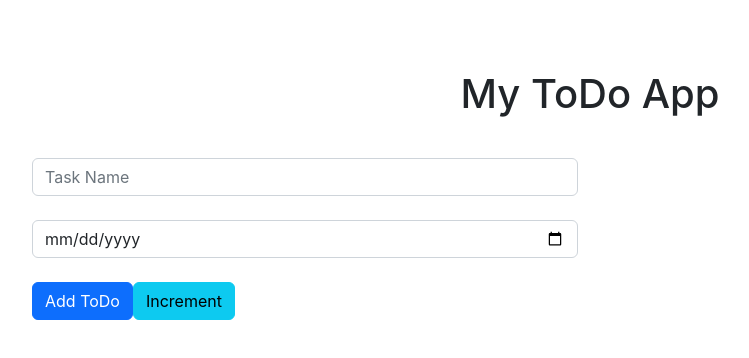
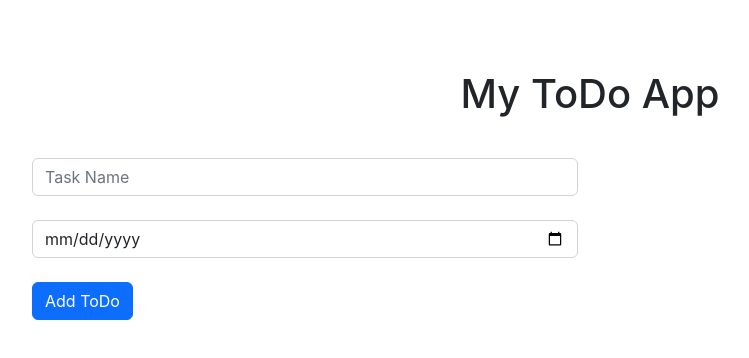
Before and after one commit to digikullReact/julyfsreact, a React (Create React App) app: page / in a window 1280 px wide. Shown: the top 358 px of the page, without its empty margins (50-799 px from the left). Built offline with nearby package versions, Linux system fonts and the light colour scheme.

Commit message:
Edit mode and edit data

```diff
--- a/src/components/Todo.js
+++ b/src/components/Todo.js
@@ -6,6 +6,7 @@ const Todo = () => {
    // const [input,setInput]=useState("");
 
    const  [count,setCount]=useState(0);
+   const [editMode,setEditMode]=useState(false);
 
    const [task,setTask]=useState({
 
@@ -65,6 +66,17 @@ const Todo = () => {
       name:ele.name,
       date:ele.date
      })
+
+     // We will also enable the edit mode
+
+     setEditMode(true);
+   }
+
+   const editItem=()=>{
+     console.log(task)
+
+     // We have to delete the old data
+     // We have to enter the new data --->
    }
 
    /*
@@ -88,15 +100,18 @@ const Todo = () => {
               {/* <input type={"date"} className={"form-control"}  value={task.date} name={"date"} onKeyDown={handleKeyPress} placeholder={"Task End Date"} onChange={inputChange}/> <br></br>*/}
                 <input type={"date"} className={"form-control"}  value={task.date} name={"date"}  placeholder={"Task End Date"} onChange={inputChange}/> <br/>
 
+               {
+                editMode?
+
+<button className={"btn btn-primary"} onClick={editItem}>
+Edit ToDo
+</button> : <button className={"btn btn-primary"} onClick={addToItemArray}>
+Add ToDo
+</button>
+               }
 
 
-                <button className={"btn btn-primary"} onClick={addToItemArray}>
-                    Add ToDo
-                </button>
 
-                <button className='btn btn-info' onClick={increment}>
-                        Increment
-                       </button>
 
 
             </div>
```
